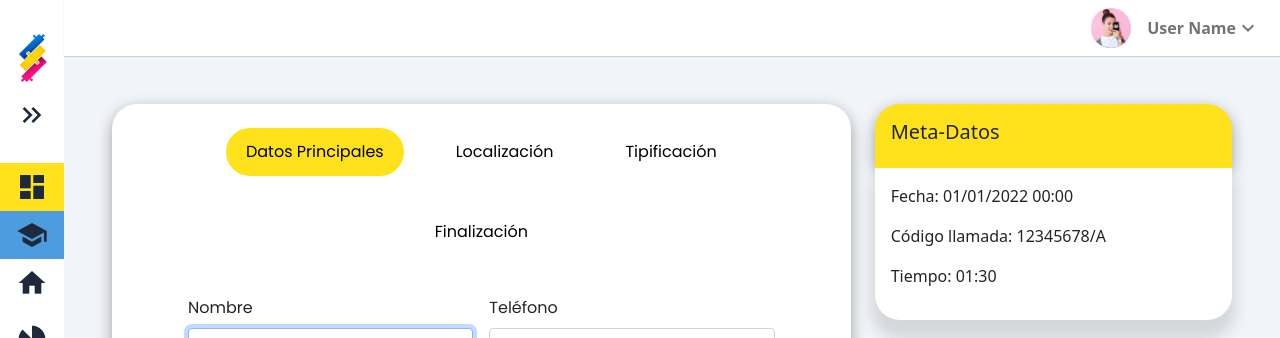
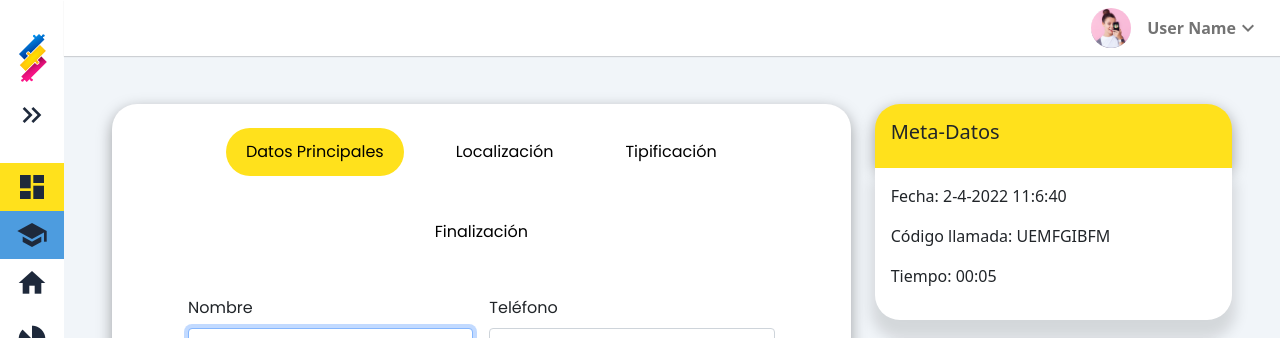
Before and after one commit to FGonSa/solve_app, a Vue app in the folder vue/: page /expediente/carta-llamada in a window 1280 px wide. Shown: the top 338 px of the page. Built offline with nearby package versions, Linux system fonts and the light colour scheme; no server answers.

Commit message:
MetaDatos

```diff
--- a/vue/src/components/Modulos/ModuloDatos.vue
+++ b/vue/src/components/Modulos/ModuloDatos.vue
@@ -5,19 +5,50 @@
             <h5>Meta-Datos</h5>
         </div>
         <div class="carta-body p-3">
-            <p class="carta-text">Fecha: 01/01/2022 00:00</p>
-            <p class="carta-text">Código llamada: 12345678/A</p>
-            <p class="carta-text">Tiempo: 01:30</p>
+            <p class="carta-text">Fecha: {{ fechaActual() }}</p>
+            <p class="carta-text">Código llamada: {{generarCodigoLlamada()}}</p>
+            <p class="carta-text" >Tiempo: <span id="minutes"></span>:<span id="seconds"></span></p>
         </div>
 </div>
     <!-- </div> -->
 </template>
 
 <script>
+
 export default {
-    setup() {
+    data() {
+return {
 
+}
     },
+    methods: {
+        fechaActual(){
+            let hoy = new Date();
+            let hora = hoy.getHours() + ':' + hoy.getMinutes() + ':' + hoy.getSeconds();
+            let fecha = hoy.getDate() + '-' + ( hoy.getMonth() + 1 ) + '-' + hoy.getFullYear();
+            let fechaYHora = fecha + ' ' + hora;
+            return fechaYHora
+        },
+        generarCodigoLlamada(){
+             let caracteres = "abcdefghijkmnpqrtuvwxyzABCDEFGHJKMNPQRTUVWXYZ2346789";
+       let codigo = "";
+       let i = 0
+       for (i=0; i<20; i++) codigo +=caracteres.charAt(Math.floor(Math.random()*caracteres.length));
+       codigo = codigo.toUpperCase().substr(0,9)
+       return codigo
+        },
+    },
+    created(){
+
+            var sec = 0;
+    function pad ( val ) { return val > 9 ? val : "0" + val; }
+    setInterval( function(){
+        document.getElementById("seconds").innerHTML=pad(++sec%60);
+        document.getElementById("minutes").innerHTML=pad(parseInt(sec/60,10));
+    }, 1000)
+    return sec
+    }
+
 }
 </script>
 
--- a/vue/src/components/Tabs/FormConsultas.vue
+++ b/vue/src/components/Tabs/FormConsultas.vue
@@ -1,6 +1,6 @@
 <template>
     <div class="container-fluid">
-        <form class="row g-3 needs-validation">
+        <form class="row g-3 needs-validation" >
             <div class="col-lg-6">
                 <label class="form-label">Nombre</label>
                 <input @blur="getDatosPrincipales(datosPrincipales)" v-model="datosPrincipales.nom_trucada" type="text" class="form-control" autofocus required />
```
